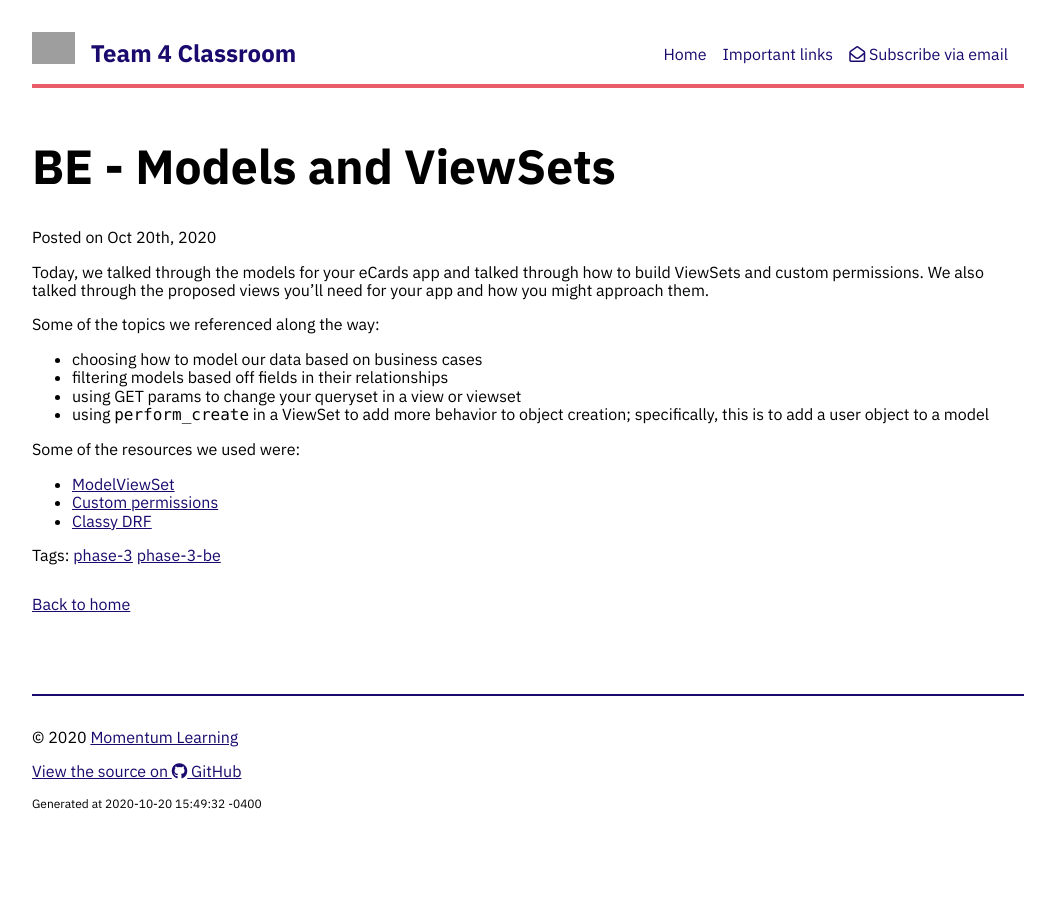
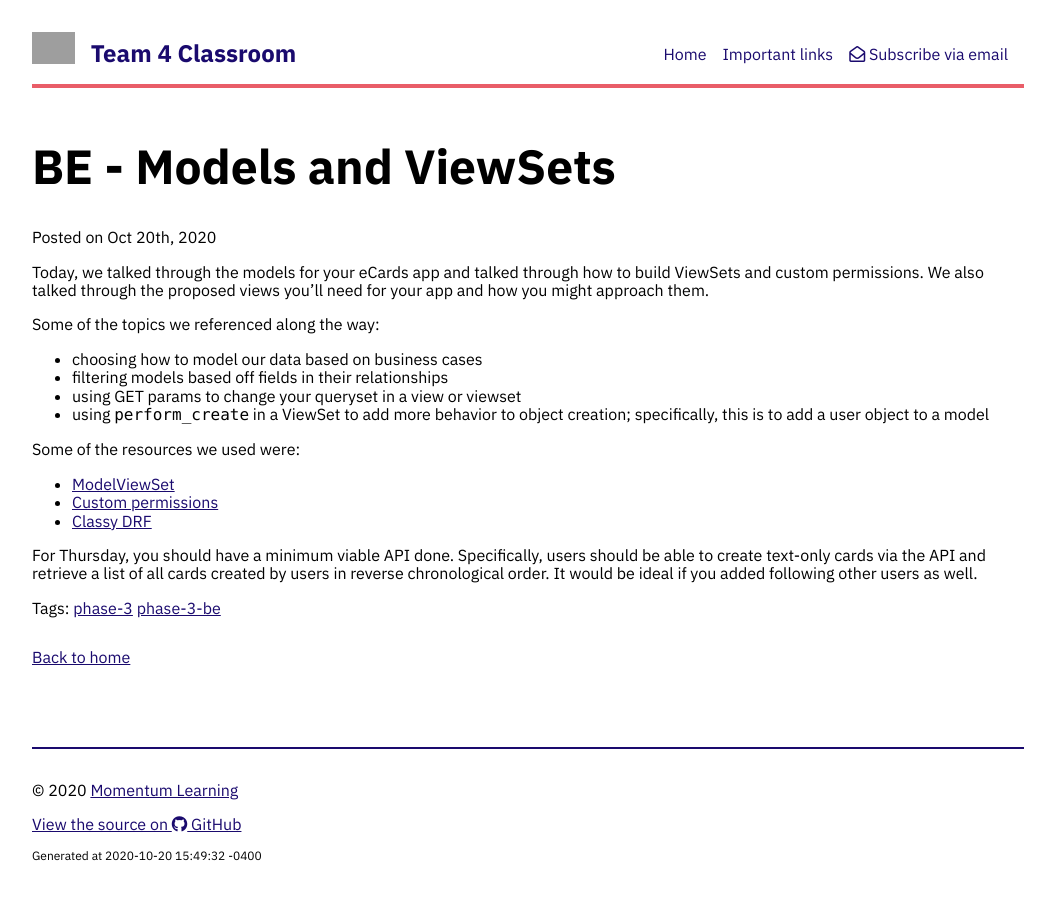
Before and after one commit to momentum-team-4/momentum-team-4.github.io, a Jekyll site: the page built from _posts/2020-10-20-be-models-and-views.md, in a window 1280 px wide. Shown: the whole page, without its empty margins (112-1167 px from the left). Built offline with Jekyll 4.4.1, drawn with Linux system fonts in a browser that asks for light colours; nearby versions of some CDN libraries; library files that are not in the unit come from our copies; grey boxes are pictures that could not be loaded.

Commit message:
Update post to have assignment

```diff
--- a/_posts/2020-10-20-be-models-and-views.md
+++ b/_posts/2020-10-20-be-models-and-views.md
@@ -18,3 +18,5 @@ Some of the resources we used were:
 - [ModelViewSet](https://www.django-rest-framework.org/api-guide/viewsets/#modelviewset)
 - [Custom permissions](https://www.django-rest-framework.org/api-guide/permissions/#custom-permissions)
 - [Classy DRF](http://www.cdrf.co/)
+
+For Thursday, you should have a minimum viable API done. Specifically, users should be able to create text-only cards via the API and retrieve a list of all cards created by users in reverse chronological order. It would be ideal if you added following other users as well.
```
